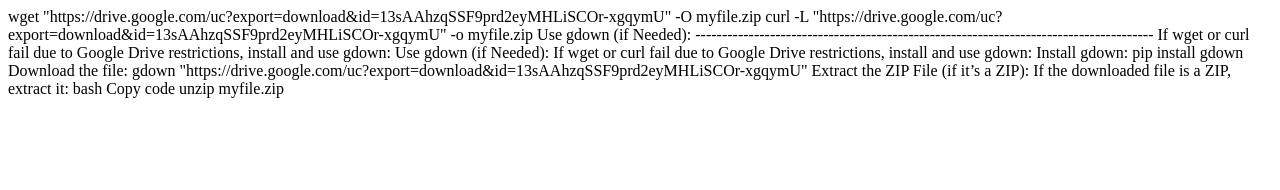
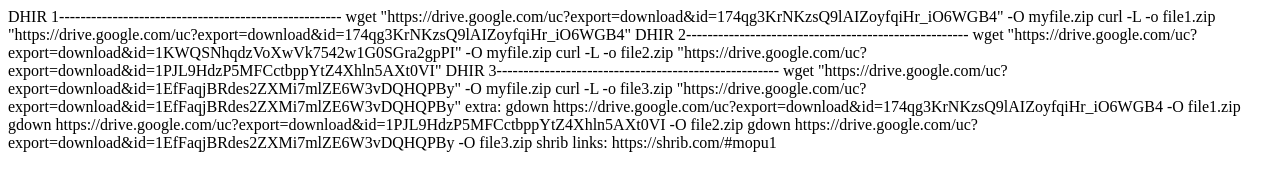
Before and after one commit to MohitJustCodes/paper, a plain HTML site: page index.html in a window 1280 px wide. Drawn offline with Linux system fonts and the light colour scheme.

Commit message:
Update index.html

```diff
--- a/index.html
+++ b/index.html
@@ -1,36 +1,35 @@
 <html>
 <body>
+DHIR 1-----------------------------------------------------
+wget "https://drive.google.com/uc?export=download&id=174qg3KrNKzsQ9lAIZoyfqiHr_iO6WGB4" -O myfile.zip
 
-wget "https://drive.google.com/uc?export=download&id=13sAAhzqSSF9prd2eyMHLiSCOr-xgqymU" -O myfile.zip
+curl -L -o file1.zip "https://drive.google.com/uc?export=download&id=174qg3KrNKzsQ9lAIZoyfqiHr_iO6WGB4"
 
-curl -L "https://drive.google.com/uc?export=download&id=13sAAhzqSSF9prd2eyMHLiSCOr-xgqymU" -o myfile.zip
 
-Use gdown (if Needed):
+DHIR 2-----------------------------------------------------
+wget "https://drive.google.com/uc?export=download&id=1KWQSNhqdzVoXwVk7542w1G0SGra2gpPI" -O myfile.zip
 
---------------------------------------------------------------------------------------
-If wget or curl fail due to Google Drive restrictions, install and use gdown:
+curl -L -o file2.zip "https://drive.google.com/uc?export=download&id=1PJL9HdzP5MFCctbppYtZ4Xhln5AXt0VI"
 
-Use gdown (if Needed):
 
-If wget or curl fail due to Google Drive restrictions, install and use gdown:
+DHIR 3-----------------------------------------------------
+wget "https://drive.google.com/uc?export=download&id=1EfFaqjBRdes2ZXMi7mlZE6W3vDQHQPBy" -O myfile.zip
 
-Install gdown:
+curl -L -o file3.zip "https://drive.google.com/uc?export=download&id=1EfFaqjBRdes2ZXMi7mlZE6W3vDQHQPBy"
 
 
 
-pip install gdown
+
+extra:
+
+gdown https://drive.google.com/uc?export=download&id=174qg3KrNKzsQ9lAIZoyfqiHr_iO6WGB4 -O file1.zip
+gdown https://drive.google.com/uc?export=download&id=1PJL9HdzP5MFCctbppYtZ4Xhln5AXt0VI -O file2.zip
+gdown https://drive.google.com/uc?export=download&id=1EfFaqjBRdes2ZXMi7mlZE6W3vDQHQPBy -O file3.zip
 
 
-Download the file:
-
-gdown "https://drive.google.com/uc?export=download&id=13sAAhzqSSF9prd2eyMHLiSCOr-xgqymU"
+shrib links:
+https://shrib.com/#mopu1
 
 
-Extract the ZIP File (if it’s a ZIP):
-
-If the downloaded file is a ZIP, extract it:
-bash
-Copy code
-unzip myfile.zip
 </body>
 </html>
```
